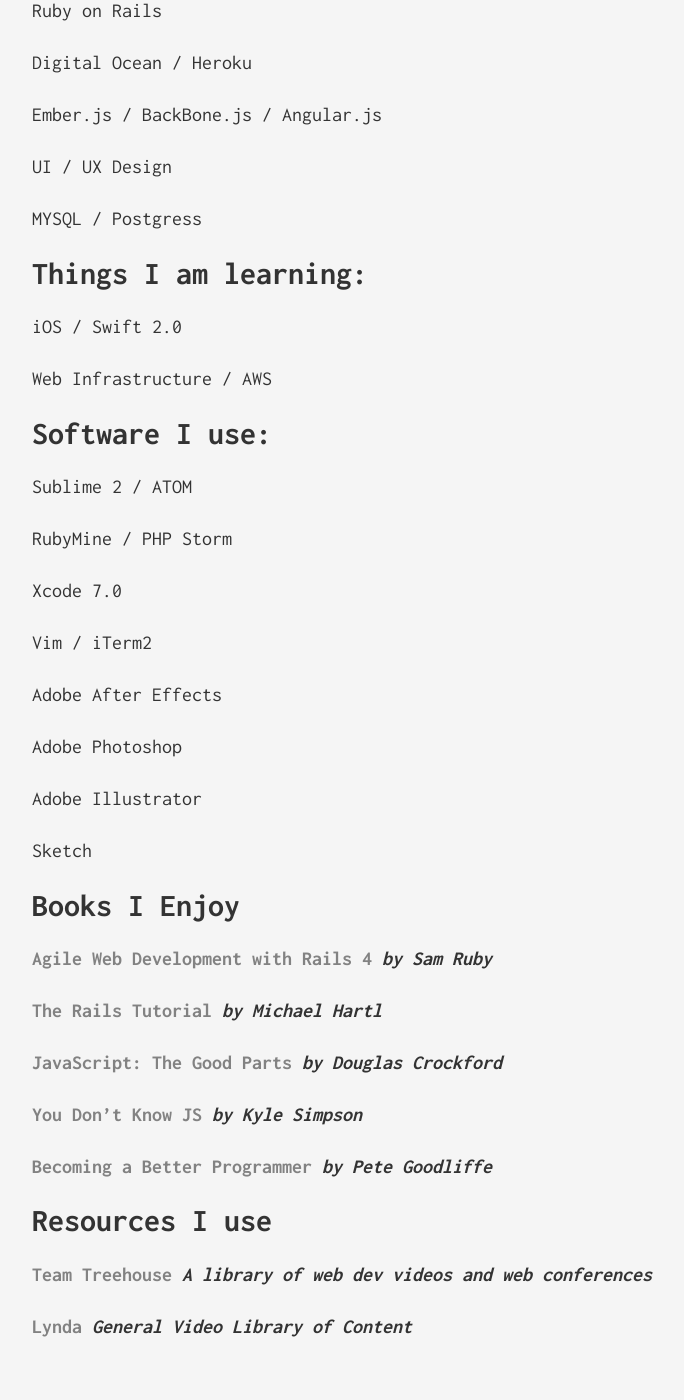
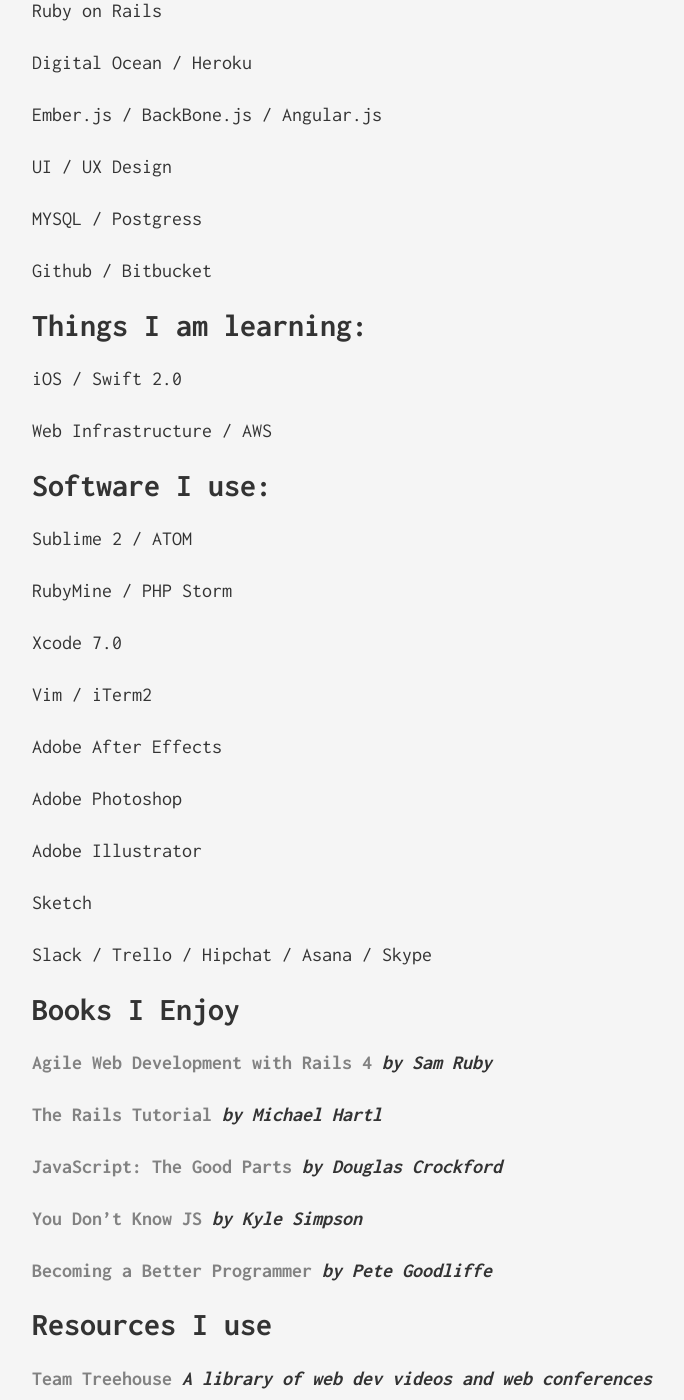
Before and after one commit to decreative/dans-dev-diary, a Jekyll site: the page built from skills.md, in a window 1280 px wide and 1400 px high, scrolled down 821 px. Shown: the whole window, without its empty margins (208-892 px from the left). Built offline with Jekyll 4.4.1, drawn with Linux system fonts in a browser that asks for light colours.

Commit message:
updated skill page

```diff
--- a/skills.md
+++ b/skills.md
@@ -24,6 +24,8 @@ UI / UX Design
 
 MYSQL / Postgress
 
+Github / Bitbucket
+
 # Things I am learning:
 iOS / Swift 2.0
 
@@ -46,6 +48,8 @@ Adobe Illustrator
 
 Sketch
 
+Slack / Trello / Hipchat / Asana / Skype
+
 # Books I Enjoy
 [Agile Web Development with Rails 4](https://pragprog.com/book/rails4/agile-web-development-with-rails-4) ***by Sam Ruby***
 
```
